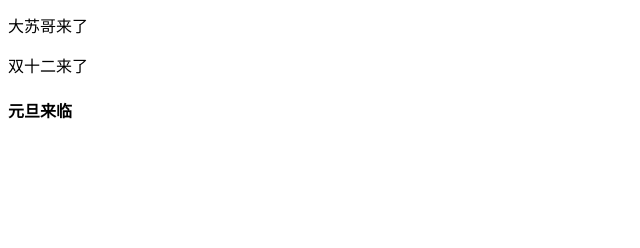
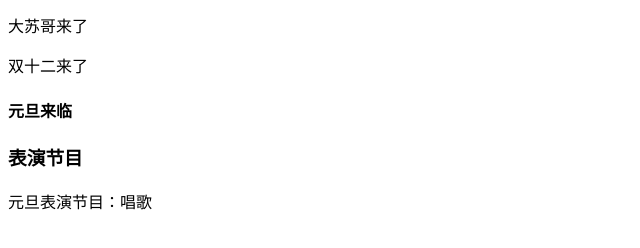
Before and after one commit to xsqd/taobao, a plain HTML site: page index.html in a window 1280 px wide. Shown: the part 116-364 px from the top of the page, without its empty margins (0-640 px from the left). Drawn offline with Linux system fonts and the light colour scheme.

Commit message:
caq元旦节目

```diff
--- a/index.html
+++ b/index.html
@@ -14,6 +14,8 @@
     <span>大苏哥来了</span>
     <p>双十二来了</p>
     <h4>元旦来临</h4>
+    <h3>表演节目</h3>
+    <p>元旦表演节目：唱歌</p>
 </body>
 
 </html>
```
